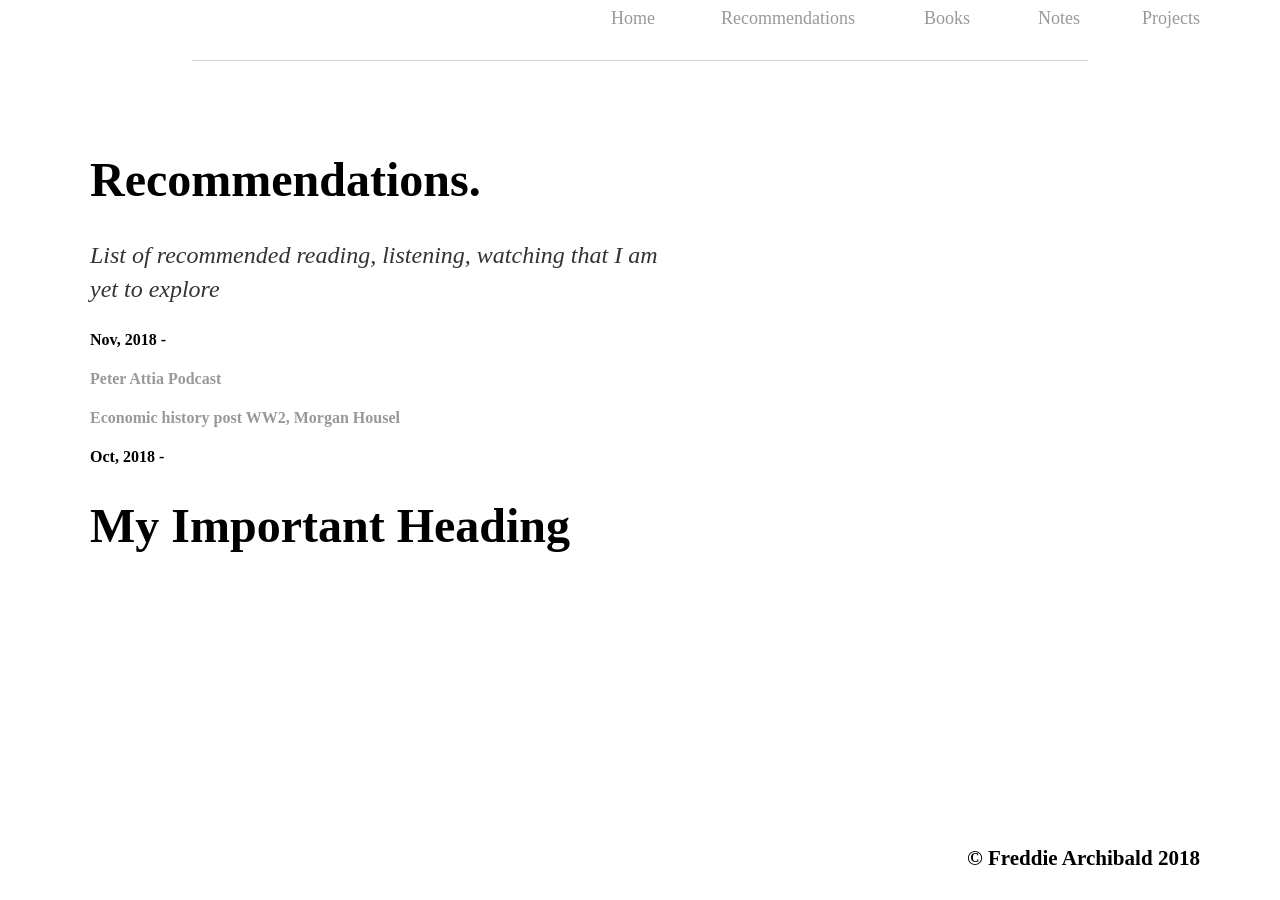
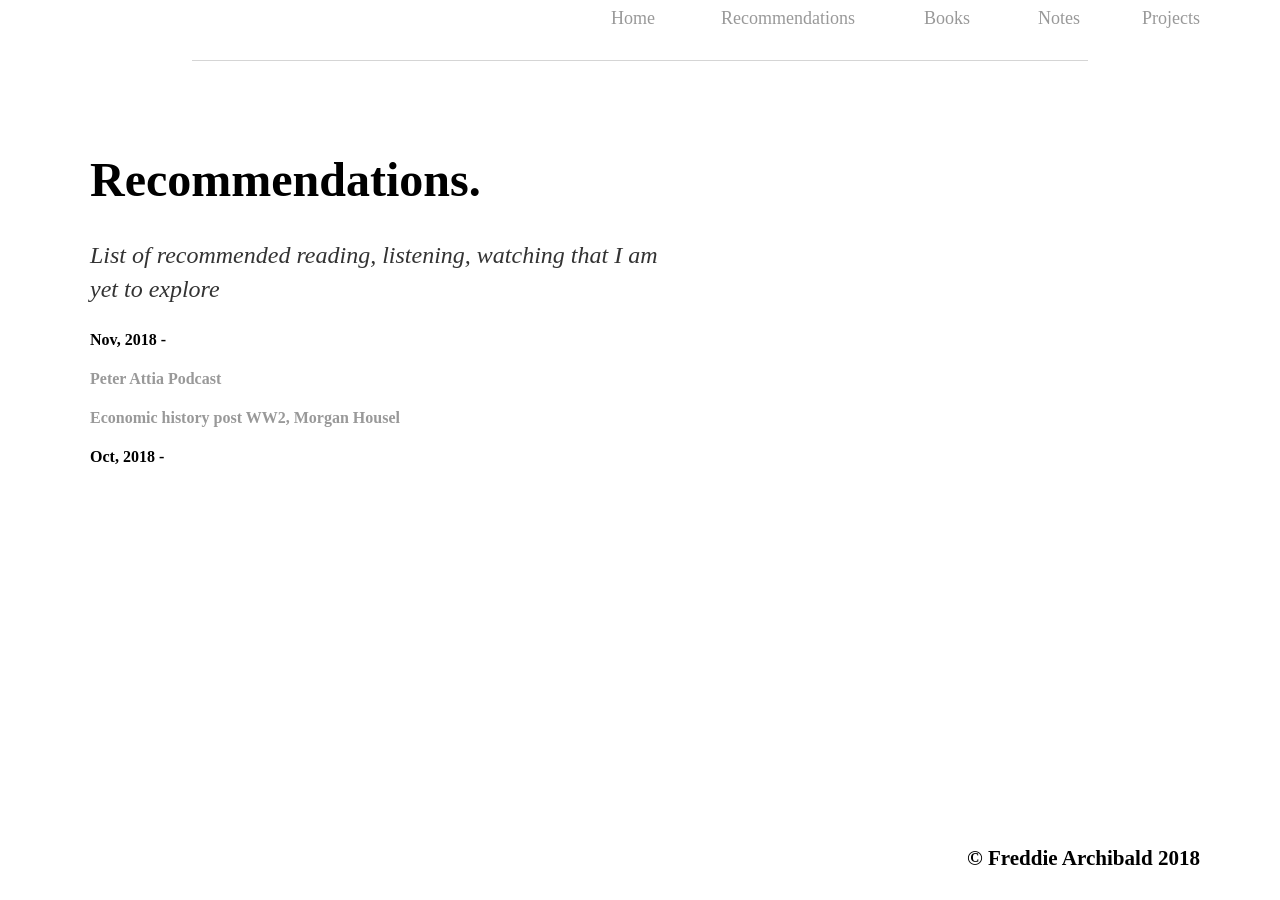
Before and after one commit to scryptive/personal, a Jekyll site: the page built from recommendations/index.html, in a window 1280 px wide. Built offline with Jekyll 4.4.1, drawn with Linux system fonts in a browser that asks for light colours.

Commit message:
Update index.html

```diff
--- a/recommendations/index.html
+++ b/recommendations/index.html
@@ -25,5 +25,3 @@ title: Recommendations
 	<h4><a href="https://www.collaborativefund.com/blog/how-this-all-happened/">Economic history post WW2, Morgan Housel</a></h4>
 
 	<h4>Oct, 2018 - </h4>
-
-	<h1>My <span style="font:hack">Important</span> Heading</h1>
```
